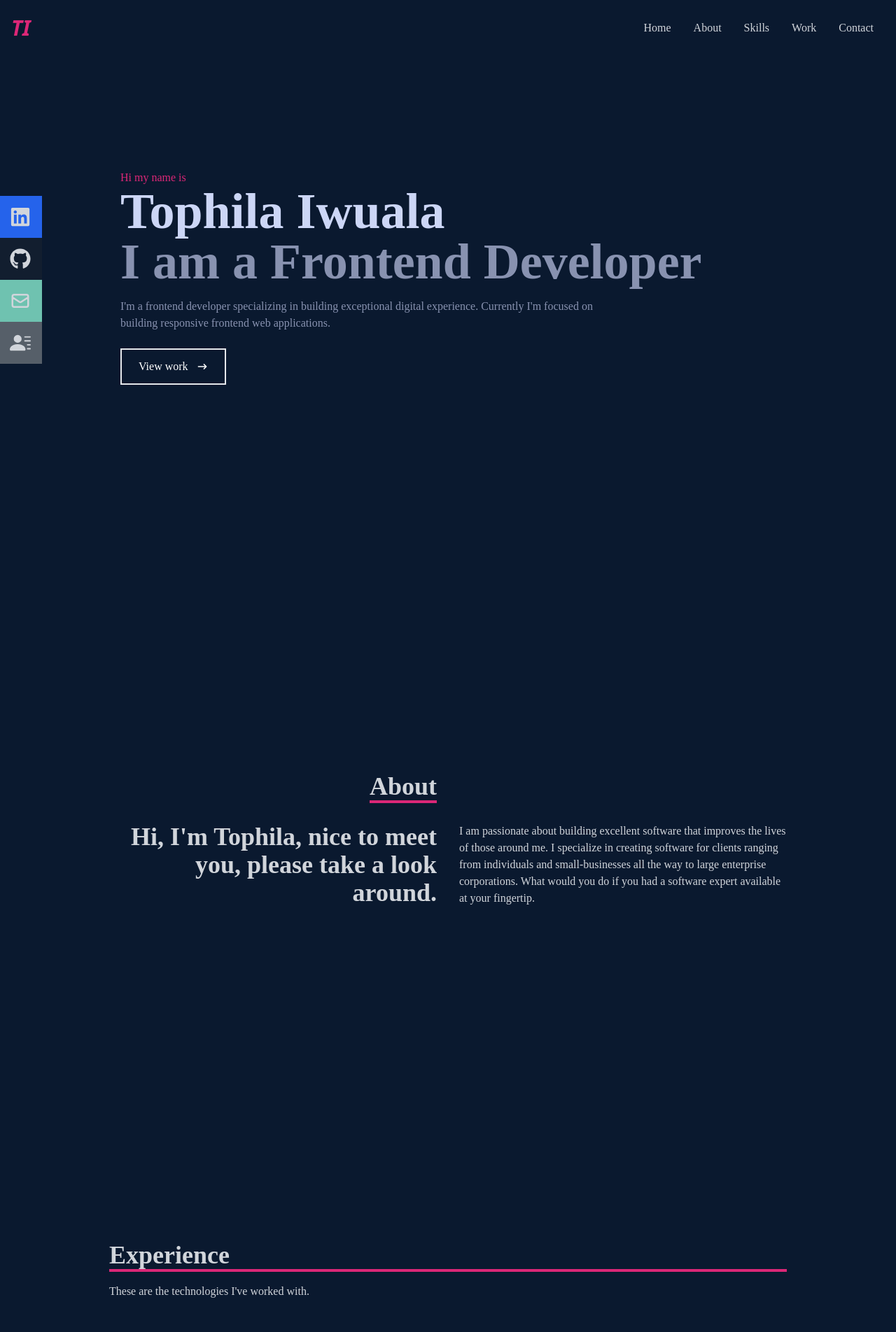
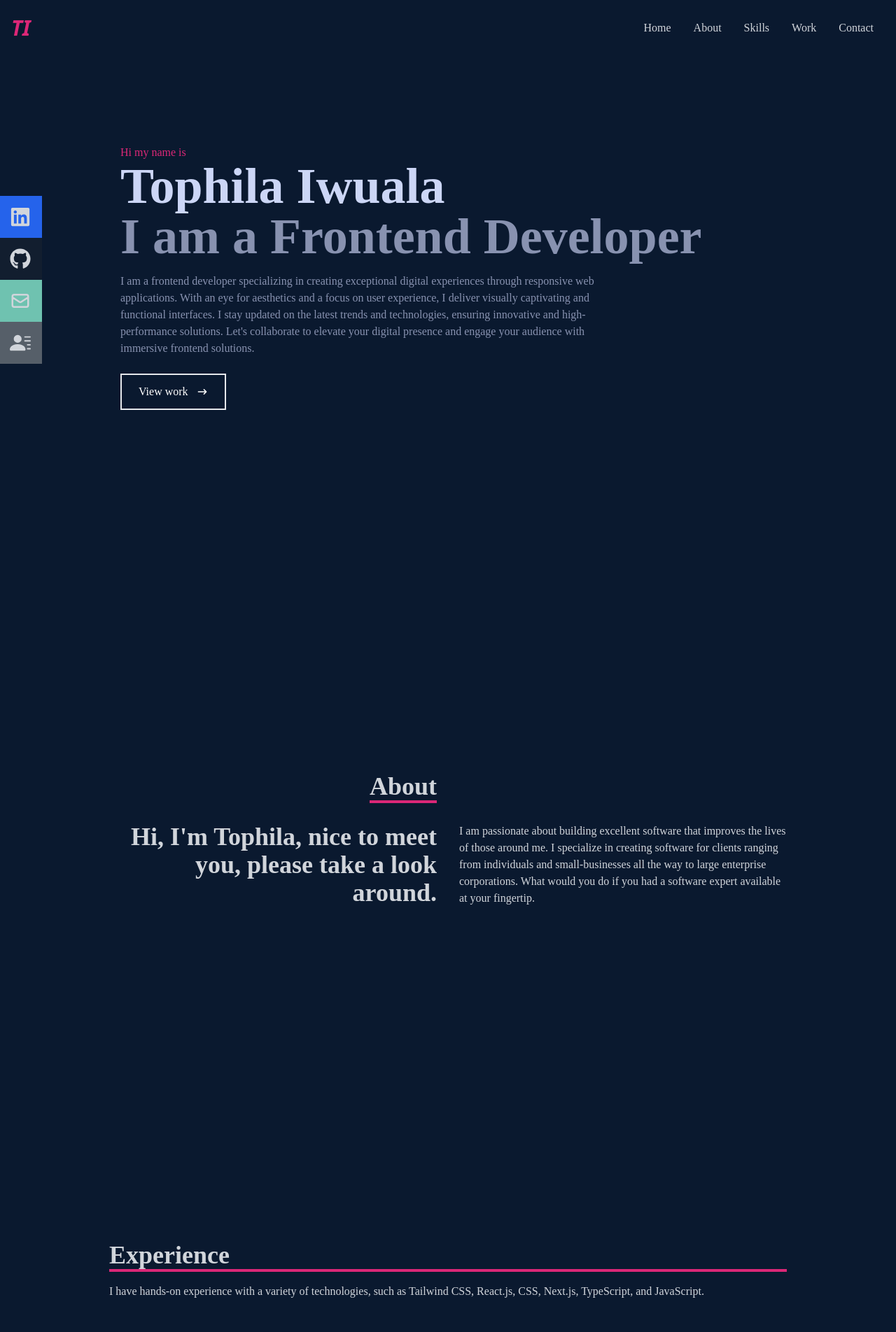
Before and after one commit to Thophylarh/Tophila-portfolio, a React (Create React App) app: page / in a window 1280 px wide. Shown: the top 1904 px of the page at 70% size. Built offline with nearby package versions, Linux system fonts and the light colour scheme.

Commit message:
update on home and skill features

```diff
--- a/src/components/Home.jsx
+++ b/src/components/Home.jsx
@@ -15,9 +15,7 @@ const Home = () => {
           I am a Frontend Developer
         </h2>
         <p className="text-[#8892b0] py-4 max-w-[700px]">
-          I'm a frontend developer specializing in building exceptional digital
-          experience. Currently I'm focused on building responsive frontend web
-          applications.
+        I am a frontend developer specializing in creating exceptional digital experiences through responsive web applications. With an eye for aesthetics and a focus on user experience, I deliver visually captivating and functional interfaces. I stay updated on the latest trends and technologies, ensuring innovative and high-performance solutions. Let's collaborate to elevate your digital presence and engage your audience with immersive frontend solutions.
         </p>
         <Link to="work">
           <button className="flex items-center px-6 py-3 my-2 text-white border-2 group hover:bg-pink-600 hover:border-pink-600">
--- a/src/components/Skills.jsx
+++ b/src/components/Skills.jsx
@@ -8,14 +8,22 @@ import Aws from "../assets/aws.bmp";
 
 const Skills = () => {
   return (
-    <div namme="skills" className=" bg-[#0a192f]  text-gray-300 w-full h-screen">
+    <div
+      namme="skills"
+      className=" bg-[#0a192f]  text-gray-300 w-full h-screen"
+    >
       {/* container */}
       <div className="max-w-[1000px] mx-auto p-4 flex flex-col justify-center w-full h-full">
         <div>
-          <p className="text-4xl font-bold border-b-4 border-pink-600 ">Experience</p>
-          <p className="py-4">These are the technologies I've worked with.</p>
+          <p className="text-4xl font-bold border-b-4 border-pink-600 ">
+            Experience
+          </p>
+          <p className="py-4">
+            I have hands-on experience with a variety of technologies, such as
+            Tailwind CSS, React.js, CSS, Next.js, TypeScript, and JavaScript.
+          </p>
         </div>
-        <div className="w-full grid grid-cols-2 sm:grid-cols-4 gap-4 text-center py-8">
+        <div className="grid w-full grid-cols-2 gap-4 py-8 text-center sm:grid-cols-4">
           <div className="shadow-md shadow-[#040c16] hover:scale-110 duration-500">
             <img className="w-20 mx-auto" src={Css} alt="" />
             <p className="py-4">CSS</p>
```
Lines whose indentation alone changed are shown as unchanged.
